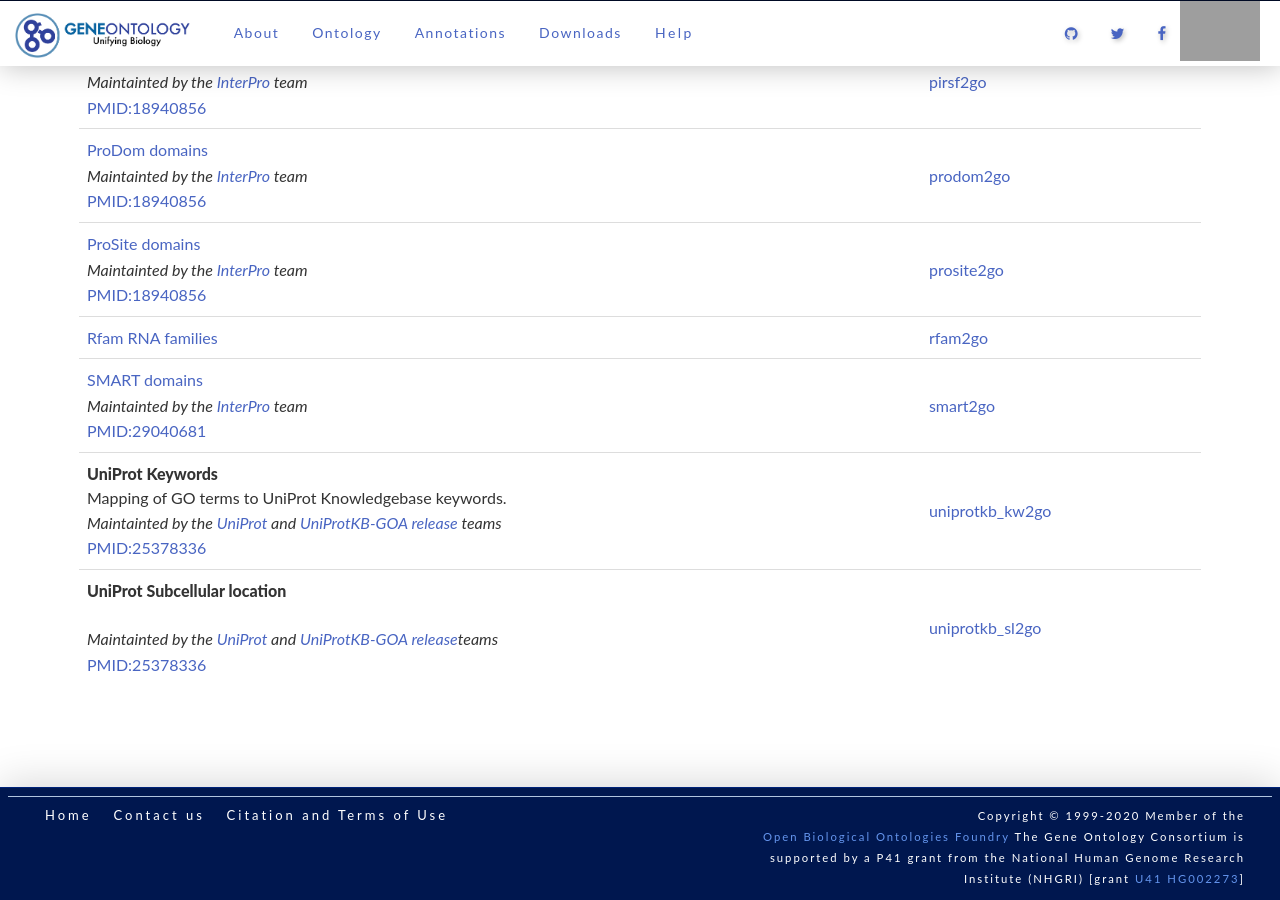
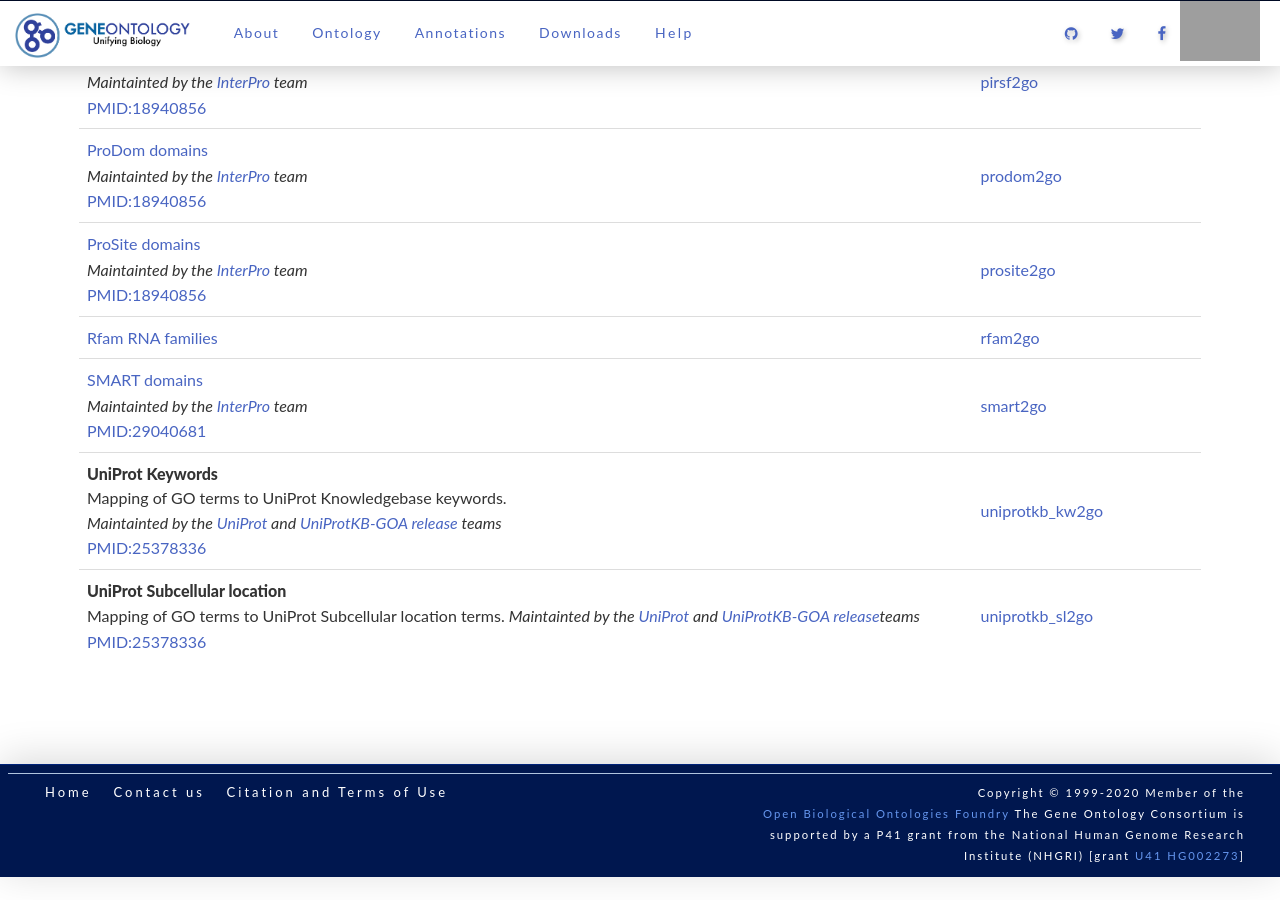
Before and after one commit to geneontology/geneontology.github.io, a Jekyll site: the page built from _docs/download-mappings.md, in a window 1280 px wide and 900 px high, scrolled down 1773 px. Built offline with Jekyll 4.4.1, drawn with Linux system fonts in a browser that asks for light colours; nearby versions of some CDN libraries; after the commit the page ends 2650 px from its top, so only the background shows below that; grey boxes are pictures that could not be loaded.

Commit message:
Update download-mappings.md

```diff
--- a/_docs/download-mappings.md
+++ b/_docs/download-mappings.md
@@ -63,4 +63,4 @@
 |**[Rfam RNA families](http://rfam.xfam.org/){:target="blank"}**<br>|[rfam2go](http://geneontology.org/external2go/rfam2go)|
 |**[SMART domains](http://smart.embl-heidelberg.de/){:target="blank"}** <br> *Maintainted by the [InterPro](http://www.ebi.ac.uk/interpro/) team* <br>[PMID:29040681](http://www.ncbi.nlm.nih.gov/pubmed/29040681){:target="blank"} |[smart2go](http://geneontology.org/external2go/smart2go)|
 |**UniProt Keywords**<br> Mapping of GO terms to UniProt Knowledgebase keywords. <br>*Maintainted by the [UniProt](http://www.uniprot.org/){:target="blank"} and [UniProtKB-GOA release](https://www.ebi.ac.uk/GOA/){:target="blank"} teams* <br> [PMID:25378336](https://www.ncbi.nlm.nih.gov/pubmed/25378336){:target="blank"} |[uniprotkb_kw2go](http://geneontology.org/external2go/uniprotkb_kw2go)|
-|**UniProt Subcellular location**<br>  <br>*Maintainted by the [UniProt](http://www.uniprot.org/){:target="blank"} and [UniProtKB-GOA release](https://www.ebi.ac.uk/GOA/){:target="blank"}teams*  <br>[PMID:25378336](https://www.ncbi.nlm.nih.gov/pubmed/25378336){:target="blank"} |	[uniprotkb_sl2go](http://geneontology.org/external2go/uniprotkb_sl2go)|
+|**UniProt Subcellular location**<br> Mapping of GO terms to UniProt Subcellular location terms. *Maintainted by the [UniProt](http://www.uniprot.org/){:target="blank"} and [UniProtKB-GOA release](https://www.ebi.ac.uk/GOA/){:target="blank"}teams* <br>[PMID:25378336](https://www.ncbi.nlm.nih.gov/pubmed/25378336){:target="blank"} |	[uniprotkb_sl2go](http://geneontology.org/external2go/uniprotkb_sl2go)|
```
